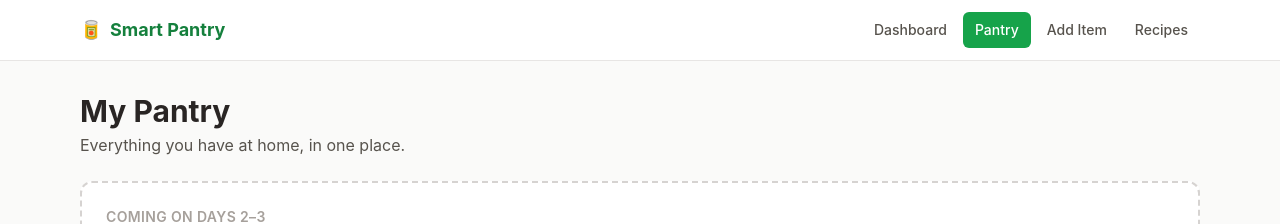
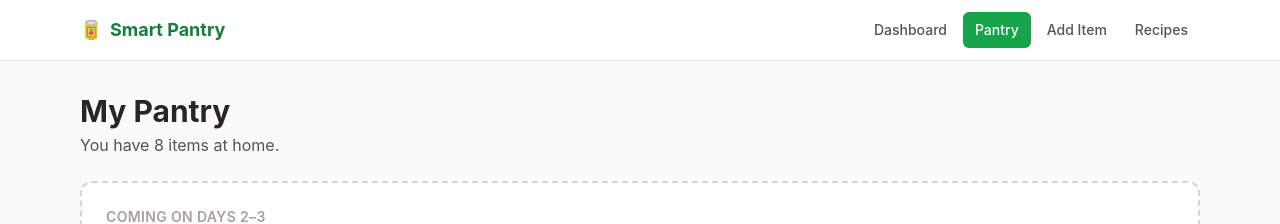
Before and after one commit to rahulrvu-24/Smart-pantry, a React (Vite) app: page /pantry in a window 1280 px wide. Shown: the top 224 px of the page. Built offline with nearby package versions, Linux system fonts and the light colour scheme.

Commit message:
feat: manage pantry items with useState and seed data

```diff
--- a/src/App.jsx
+++ b/src/App.jsx
@@ -1,16 +1,22 @@
+import { useState } from 'react'
 import { Route, Routes, useLocation } from 'react-router-dom'
 import Layout from './components/layout'
 import ErrorBoundary from './components/errorboundary'
 import Dashboard from './pages/dashboard'
 import Pantry from './pages/pantry'
 import AddItem from './pages/additem'
-import Recipes from './pages/recipes'
+import Recipes from './pages/Recipes'
 import RecipeDetail from './pages/recipedetail'
 import ErrorDemo from './pages/errordemo'
 import NotFound from './pages/notfound'
+import { createSeedItems } from './data/pantry'
 
 function App() {
   const location = useLocation()
+
+  // Single source of truth for the pantry. Lives in App (the top-level parent)
+  // so every page that needs it can receive it as a prop.
+  const [items, setItems] = useState(createSeedItems)
 
   return (
     <Layout>
@@ -18,7 +24,7 @@ function App() {
       <ErrorBoundary key={location.pathname}>
         <Routes>
           <Route path="/" element={<Dashboard />} />
-          <Route path="/pantry" element={<Pantry />} />
+          <Route path="/pantry" element={<Pantry items={items} />} />
           <Route path="/add" element={<AddItem />} />
           <Route path="/recipes" element={<Recipes />} />
           <Route path="/recipes/:id" element={<RecipeDetail />} />
--- a/src/components/footer.jsx
+++ b/src/components/footer.jsx
@@ -1,12 +1,13 @@
-// Functional component. The year is computed at render time; the tagline comes in as a prop.
+// Computed once when the file loads, not during render (keeps the component pure)
+const CURRENT_YEAR = new Date().getFullYear()
+
+// Functional component. The tagline comes in as a prop.
 function Footer({ tagline }) {
-  const year = new Date().getFullYear()
-
   return (
     <footer className="border-t border-stone-200 bg-white">
       <div className="mx-auto flex max-w-6xl flex-col gap-1 px-4 py-4 text-sm text-stone-500 sm:flex-row sm:justify-between">
         <p>{tagline}</p>
-        <p>&copy; {year} Smart Pantry</p>
+        <p>&copy; {CURRENT_YEAR} Smart Pantry</p>
       </div>
     </footer>
   )
--- /dev/null
+++ b/src/data/pantry.js
@@ -0,0 +1,20 @@
+import { daysFromNow } from '../utils/date'
+
+export const CATEGORIES = ['Fridge', 'Freezer', 'Pantry']
+
+export const UNITS = ['pcs', 'pack', 'bottle', 'bunch', 'bag', 'box']
+
+// Sample items so the app isn't empty on first load.
+// Expiry dates are relative to today, so the demo always has fresh, expiring and expired items.
+export function createSeedItems() {
+  return [
+    { id: 'seed-1', name: 'Milk', quantity: 2, unit: 'pack', category: 'Fridge', expiryDate: daysFromNow(1) },
+    { id: 'seed-2', name: 'Spinach', quantity: 1, unit: 'bunch', category: 'Fridge', expiryDate: daysFromNow(2) },
+    { id: 'seed-3', name: 'Eggs', quantity: 6, unit: 'pcs', category: 'Fridge', expiryDate: daysFromNow(6) },
+    { id: 'seed-4', name: 'Chicken', quantity: 2, unit: 'pack', category: 'Freezer', expiryDate: daysFromNow(25) },
+    { id: 'seed-5', name: 'Tomatoes', quantity: 4, unit: 'pcs', category: 'Fridge', expiryDate: daysFromNow(-1) },
+    { id: 'seed-6', name: 'Rice', quantity: 1, unit: 'bag', category: 'Pantry', expiryDate: daysFromNow(180) },
+    { id: 'seed-7', name: 'Butter', quantity: 1, unit: 'box', category: 'Fridge', expiryDate: daysFromNow(12) },
+    { id: 'seed-8', name: 'Bread', quantity: 1, unit: 'pack', category: 'Pantry', expiryDate: daysFromNow(0) },
+  ]
+}
--- a/src/pages/pantry.jsx
+++ b/src/pages/pantry.jsx
@@ -1,10 +1,11 @@
 import PageHeader from '../components/pageheader'
 import Placeholder from '../components/placeholder'
 
-function Pantry() {
+// Receives the pantry items from App as a prop
+function Pantry({ items }) {
   return (
     <>
-      <PageHeader title="My Pantry" subtitle="Everything you have at home, in one place." />
+      <PageHeader title="My Pantry" subtitle={`You have ${items.length} items at home.`} />
       <Placeholder
         day="Days 2–3"
         items={[
--- /dev/null
+++ b/src/utils/date.js
@@ -0,0 +1,26 @@
+// Date helpers. Dates are stored as 'YYYY-MM-DD' strings (same format as <input type="date">).
+
+// Format a Date as 'YYYY-MM-DD' using LOCAL time (toISOString would use UTC and can be off by a day in IST)
+export function toDateString(date) {
+  const y = date.getFullYear()
+  const m = String(date.getMonth() + 1).padStart(2, '0')
+  const d = String(date.getDate()).padStart(2, '0')
+  return `${y}-${m}-${d}`
+}
+
+// 'YYYY-MM-DD' string for today + n days (n can be negative)
+export function daysFromNow(n) {
+  const date = new Date()
+  date.setDate(date.getDate() + n)
+  return toDateString(date)
+}
+
+// '2026-09-30' -> '30 Sept 2026'
+export function formatDate(dateString) {
+  const [y, m, d] = dateString.split('-').map(Number)
+  return new Date(y, m - 1, d).toLocaleDateString('en-IN', {
+    day: 'numeric',
+    month: 'short',
+    year: 'numeric',
+  })
+}
```
